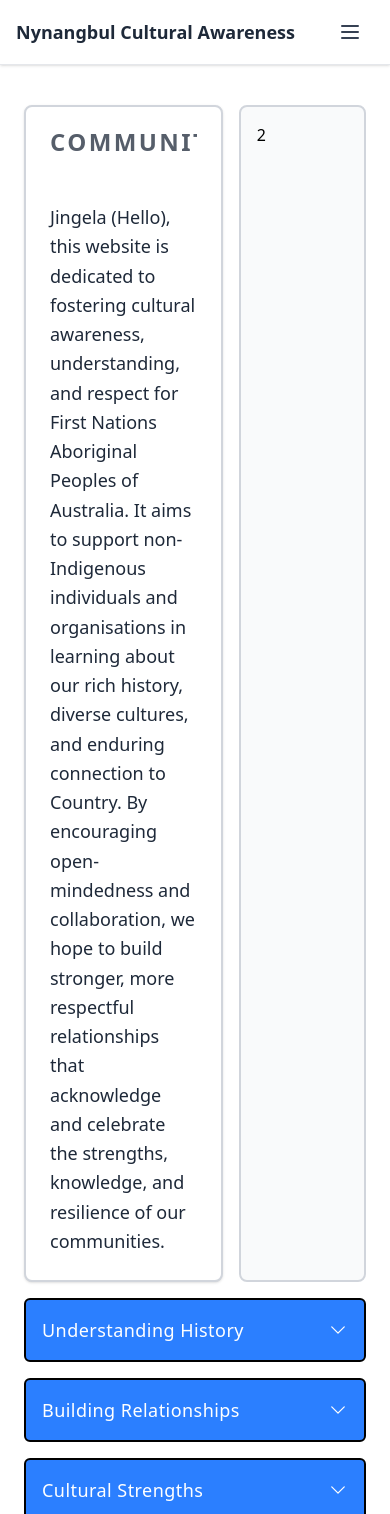
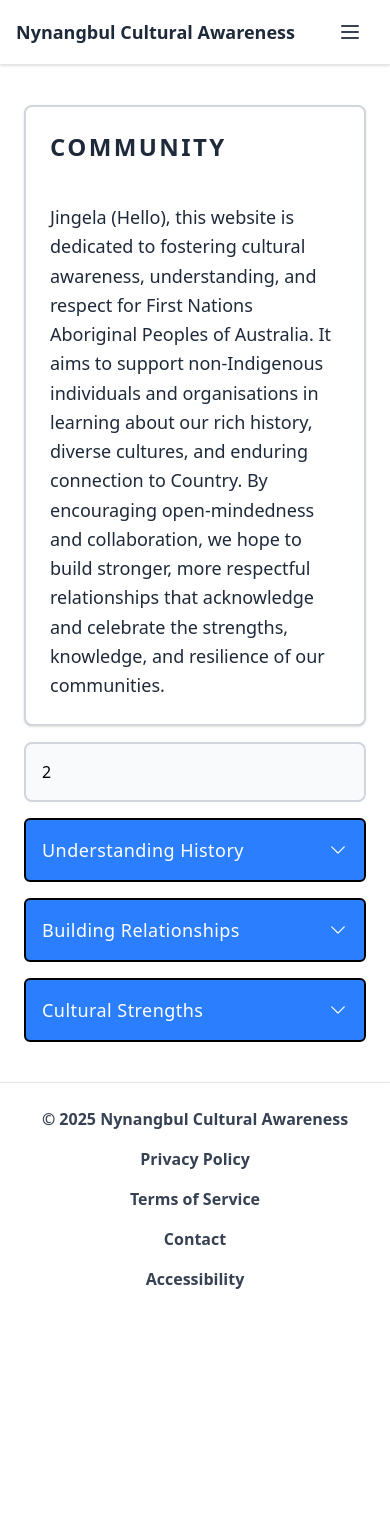
Before and after one commit to Jayden-j1/CA, a Next.js app: page /about in a window 390 px wide. Shown: the top 1514 px of the page. After the commit the page ends 1315 px from the top, so only its background shows below. Built offline with nearby package versions, Linux system fonts and the light colour scheme.

Commit message:
responsiveness added to about page grid layout

```diff
--- a/app/about/page.js
+++ b/app/about/page.js
@@ -39,9 +39,9 @@ export default function AboutPage() {
   };
 
   return (
-    <div className="grid grid-cols-5 grid-rows-5 gap-4 px-6 py-10 sm:px-12 sm:py-16">
+    <div className="grid grid-cols-1 sm:grid-cols-5 gap-4 px-6 py-10 sm:px-12 sm:py-16">
       {/* Main Content */}
-      <div className="col-span-3 row-span-2 border-2 border-gray-300 p-6 rounded-lg shadow-sm bg-white">
+      <div className="col-span-1 sm:col-span-3 row-span-1 sm:row-span-2 border-2 border-gray-300 p-6 rounded-lg shadow-sm bg-white">
         <div className="h-auto sm:h-14 relative overflow-hidden mb-6 min-h-[3rem]">
           <AnimatePresence mode="wait">
             <motion.h1
@@ -51,7 +51,6 @@ export default function AboutPage() {
               exit={{ opacity: 0, y: -20 }}
               transition={{ duration: 0.5 }}
               className="absolute text-2xl sm:text-4xl md:text-5xl font-semibold text-gray-800 tracking-widest sm:tracking-wide whitespace-nowrap sm:whitespace-normal break-words w-full"
-              // Responsive text: prevents cut-off, adjusts font size, wraps if needed
             >
               {words[index]}
             </motion.h1>
@@ -64,12 +63,12 @@ export default function AboutPage() {
       </div>
 
       {/* Placeholder Right Side */}
-      <div className="col-span-2 row-span-2 col-start-4 border-2 border-gray-300 p-4 rounded-lg bg-gray-50">
+      <div className="col-span-1 sm:col-span-2 row-span-1 sm:row-span-2 border-2 border-gray-300 p-4 rounded-lg bg-gray-50">
         2
       </div>
 
       {/* Collapsible Sections */}
-      <div className="col-span-5 row-span-3 row-start-3 space-y-4">
+      <div className="col-span-1 sm:col-span-5 row-span-1 space-y-4">
         {sections.map((section, i) => {
           const isOpen = openSections.includes(i);
           const contentRef = useRef(null);
@@ -106,7 +105,6 @@ export default function AboutPage() {
                     <div
                       ref={contentRef}
                       className="px-4 pb-4 text-white text-base tracking-wide leading-relaxed"
-                      // ✅ White content text with better spacing
                     >
                       {section.content}
                     </div>
@@ -129,7 +127,7 @@ export default function AboutPage() {
 // import { motion, AnimatePresence } from 'framer-motion';
 // import { ChevronDownIcon } from '@heroicons/react/24/solid';
 
-// const words = ['CULTURE', 'COLLABORATION', 'COMMUNITY', 'RESPECT', 'TRANSPARENCY', 'AWARENESS'];
+// const words = ['CULTURE', 'COLLABORATE', 'COMMUNITY', 'RESPECT', 'TRANSPARENCY', 'AWARENESS'];
 
 // const sections = [
 //   {
@@ -167,7 +165,7 @@ export default function AboutPage() {
 //     <div className="grid grid-cols-5 grid-rows-5 gap-4 px-6 py-10 sm:px-12 sm:py-16">
 //       {/* Main Content */}
 //       <div className="col-span-3 row-span-2 border-2 border-gray-300 p-6 rounded-lg shadow-sm bg-white">
-//         <div className="h-12 sm:h-14 relative overflow-hidden mb-6">
+//         <div className="h-auto sm:h-14 relative overflow-hidden mb-6 min-h-[3rem]">
 //           <AnimatePresence mode="wait">
 //             <motion.h1
 //               key={words[index]}
@@ -175,14 +173,15 @@ export default function AboutPage() {
 //               animate={{ opacity: 1, y: 0 }}
 //               exit={{ opacity: 0, y: -20 }}
 //               transition={{ duration: 0.5 }}
-//               className="absolute text-3xl sm:text-4xl font-semibold text-gray-800 tracking-wide"
+//               className="absolute text-2xl sm:text-4xl md:text-5xl font-semibold text-gray-800 tracking-widest sm:tracking-wide whitespace-nowrap sm:whitespace-normal break-words w-full"
+//               // Responsive text: prevents cut-off, adjusts font size, wraps if needed
 //             >
-//               {words[index]}.
+//               {words[index]}
 //             </motion.h1>
 //           </AnimatePresence>
 //         </div>
 
-//         <p className="text-lg sm:text-xl leading-relaxed tracking-normal sm:tracking-wide">
+//         <p className="text-lg sm:text-xl leading-relaxed tracking-normal sm:tracking-wide text-gray-800">
 //           Jingela (Hello), this website is dedicated to fostering cultural awareness, understanding, and respect for First Nations Aboriginal Peoples of Australia. It aims to support non-Indigenous individuals and organisations in learning about our rich history, diverse cultures, and enduring connection to Country. By encouraging open-mindedness and collaboration, we hope to build stronger, more respectful relationships that acknowledge and celebrate the strengths, knowledge, and resilience of our communities.
 //         </p>
 //       </div>
@@ -192,8 +191,8 @@ export default function AboutPage() {
 //         2
 //       </div>
 
-//       {/* Collapsible Section (Div 3) */}
-//       <div className="col-span-5 row-span-3 row-start-3  space-y-4">
+//       {/* Collapsible Sections */}
+//       <div className="col-span-5 row-span-3 row-start-3 space-y-4">
 //         {sections.map((section, i) => {
 //           const isOpen = openSections.includes(i);
 //           const contentRef = useRef(null);
@@ -207,10 +206,10 @@ export default function AboutPage() {
 //                 onClick={() => toggleSection(i)}
 //                 className="w-full flex justify-between items-center p-4 text-left"
 //               >
-//                 <span className="font-medium text-lg text-white bold tracking-wider">{section.title}</span>
+//                 <span className="font-medium text-lg text-white tracking-wide">{section.title}</span>
 //                 <ChevronDownIcon
-//                   className={`w-5 h-5 text-white bold transform transition-transform duration-300 ${
-//                     isOpen ? 'rotate-180 text-blue-600' : ''
+//                   className={`w-5 h-5 text-white transform transition-transform duration-300 ${
+//                     isOpen ? 'rotate-180 text-blue-100' : ''
 //                   }`}
 //                 />
 //               </button>
@@ -227,7 +226,11 @@ export default function AboutPage() {
 //                     transition={{ duration: 0.3, ease: 'easeInOut' }}
 //                     className="overflow-hidden"
 //                   >
-//                     <div ref={contentRef} className="px-4 pb-4 text-gray-600 text-base">
+//                     <div
+//                       ref={contentRef}
+//                       className="px-4 pb-4 text-white text-base tracking-wide leading-relaxed"
+//                       // ✅ White content text with better spacing
+//                     >
 //                       {section.content}
 //                     </div>
 //                   </motion.div>
@@ -240,163 +243,3 @@ export default function AboutPage() {
 //     </div>
 //   );
 // }
-
-
-
-
-// 'use client';
-
-// import { useEffect, useState } from 'react';
-// import { motion, AnimatePresence } from 'framer-motion';
-// import { ChevronDownIcon } from '@heroicons/react/24/solid';
-
-// const words = ['CULTURE', 'COLLABORATION', 'COMMUNITY', 'RESPECT', 'TRANSPARENCY', 'AWARENESS'];
-
-// const sections = [
-//   {
-//     title: 'Understanding History',
-//     content: 'Learn about the deep and diverse histories of First Nations peoples across Australia, including the impact of colonisation and the importance of truth-telling.'
-//   },
-//   {
-//     title: 'Building Relationships',
-//     content: 'Effective collaboration with Aboriginal communities starts with listening, respect, and long-term relationship-building based on trust.'
-//   },
-//   {
-//     title: 'Cultural Strengths',
-//     content: 'First Nations communities bring unique perspectives, knowledge systems, and strengths that enrich all aspects of society.'
-//   }
-// ];
-
-// export default function AboutPage() {
-//   const [index, setIndex] = useState(0);
-//   const [openSections, setOpenSections] = useState([]);
-
-
-//   useEffect(() => {
-//     const interval = setInterval(() => {
-//       setIndex((prev) => (prev + 1) % words.length);
-//     }, 2000);
-//     return () => clearInterval(interval);
-//   }, []);
-
-//   const toggleSection = (i) => {
-//     setOpenSections((prev) =>
-//       prev.includes(i) ? prev.filter((id) => id !== i) : [...prev, i]
-//     );
-//   };
-
-//   return (
-//     <div className="grid grid-cols-5 grid-rows-5 gap-4 px-6 py-10 sm:px-12 sm:py-16">
-//       {/* Main Content */}
-//       <div className="col-span-3 row-span-2 border-2 border-gray-300 p-6 rounded-lg shadow-sm bg-white">
-//         <div className="h-12 sm:h-14 relative overflow-hidden mb-6">
-//           <AnimatePresence mode="wait">
-//             <motion.h1
-//               key={words[index]}
-//               initial={{ opacity: 0, y: 20 }}
-//               animate={{ opacity: 1, y: 0 }}
-//               exit={{ opacity: 0, y: -20 }}
-//               transition={{ duration: 0.5 }}
-//               className="absolute text-3xl sm:text-4xl font-semibold text-gray-800 tracking-wide"
-//             >
-//               {words[index]}.
-//             </motion.h1>
-//           </AnimatePresence>
-//         </div>
-
-//         <p className="text-lg sm:text-xl leading-relaxed tracking-normal sm:tracking-wide text-gray-700">
-//           Jingela (Hello), this website is dedicated to fostering cultural awareness, understanding, and respect for First Nations Aboriginal Peoples of Australia. It aims to support non-Indigenous individuals and organisations in learning about our rich history, diverse cultures, and enduring connection to Country. By encouraging open-mindedness and collaboration, we hope to build stronger, more respectful relationships that acknowledge and celebrate the strengths, knowledge, and resilience of our communities.
-//         </p>
-//       </div>
-
-//       {/* Placeholder Right Side */}
-//       <div className="col-span-2 row-span-2 col-start-4 border-2 border-gray-300 p-4 rounded-lg bg-gray-50">2</div>
-
-//       {/* Collapsible Section (Div 3) */}
-//       <div className="col-span-5 row-span-3 row-start-3 border-2 border-gray-300 p-6 rounded-lg bg-gray-50 space-y-4">
-//         {sections.map((section, i) => (
-//           <div
-//             key={i}
-//             className="bg-white border border-gray-300 rounded-md hover:border-blue-500 hover:shadow transition-all duration-200"
-//           >
-//             <button
-//               onClick={() => toggleSection(i)}
-//               className="w-full flex justify-between items-center p-4 text-left"
-//             >
-//               <span className="font-medium text-gray-800 text-lg">{section.title}</span>
-//               <ChevronDownIcon
-//                 className={`w-5 h-5 text-gray-500 transform transition-transform duration-300 ${
-//                   openSections.includes(i) ? 'rotate-180 text-blue-600' : ''
-//                 }`}
-//               />
-//             </button>
-//             <AnimatePresence initial={false}>
-//               {openSections.includes(i) && (
-//                 <motion.div
-//                   initial={{ height: 0, opacity: 0 }}
-//                   animate={{ height: 'auto', opacity: 1 }}
-//                   exit={{ height: 0, opacity: 0 }}
-//                   transition={{ duration: 0.3 }}
-//                   className="overflow-hidden px-4 pb-4 text-gray-600 text-base"
-//                 >
-//                   {section.content}
-//                 </motion.div>
-//               )}
-//             </AnimatePresence>
-//           </div>
-//         ))}
-//       </div>
-//     </div>
-//   );
-// }
-
-
-
-// 'use client';
-
-// import { useEffect, useState } from 'react';
-// import { motion, AnimatePresence } from 'framer-motion';
-
-// const words = ['CULTURE', 'COLLABORATION', 'COMMUNITY', 'RESPECT', 'TRANSPARENCY', 'AWARENESS'];
-
-// export default function AboutPage() {
-//   const [index, setIndex] = useState(0);
-
-//   useEffect(() => {
-//     const interval = setInterval(() => {
-//       setIndex((prev) => (prev + 1) % words.length);
-//     }, 2000); // Change word every 2 seconds
-
-//     return () => clearInterval(interval); // Cleanup on unmount
-//   }, []);
-
-//   return (
-//     <div className="grid grid-cols-5 grid-rows-5 gap-4 px-6 py-10 sm:px-12 sm:py-16">
-//       {/* Main Content */}
-//       <div className="col-span-3 row-span-2 border-2 border-gray-300 p-6 rounded-lg shadow-sm bg-white">
-//         <div className="h-12 sm:h-14 relative overflow-hidden mb-6">
-//           <AnimatePresence mode="wait">
-//             <motion.h1
-//               key={words[index]}
-//               initial={{ opacity: 0, y: 20 }}
-//               animate={{ opacity: 1, y: 0 }}
-//               exit={{ opacity: 0, y: -20 }}
-//               transition={{ duration: 0.5 }}
-//               className="absolute text-3xl sm:text-4xl font-semibold text-gray-800 tracking-wide"
-//             >
-//               {words[index]}.
-//             </motion.h1>
-//           </AnimatePresence>
-//         </div>
-
-//         <p className="text-lg sm:text-xl leading-relaxed tracking-normal sm:tracking-wide text-gray-700">
-//           Jingela (Hello), this website is dedicated to fostering cultural awareness, understanding, and respect for First Nations Aboriginal Peoples of Australia. It aims to support non-Indigenous individuals and organisations in learning about our rich history, diverse cultures, and enduring connection to Country. By encouraging open-mindedness and collaboration, we hope to build stronger, more respectful relationships that acknowledge and celebrate the strengths, knowledge, and resilience of our communities.
-//         </p>
-//       </div>
-
-//       {/* Placeholder Grid Items */}
-//       <div className="col-span-2 row-span-2 col-start-4 border-2 border-gray-300 p-4 rounded-lg bg-gray-50">2</div>
-//       <div className="col-span-5 row-span-3 row-start-3 border-2 border-gray-300 p-4 rounded-lg bg-gray-50">3</div>
-//     </div>
-//   );
-// }
```
